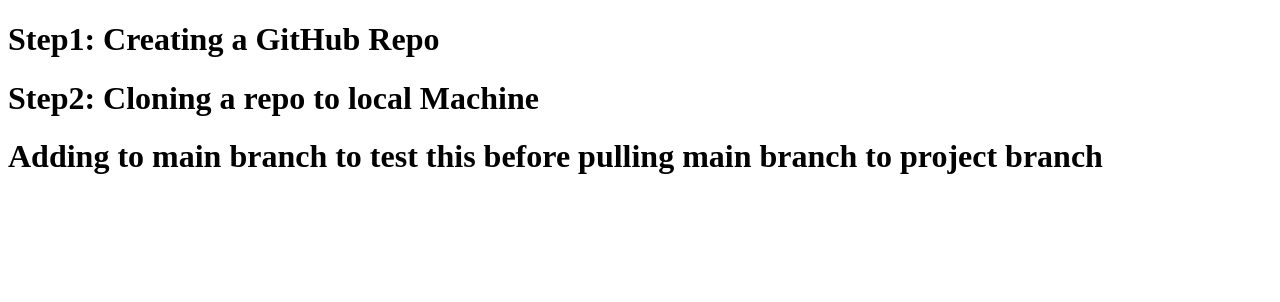
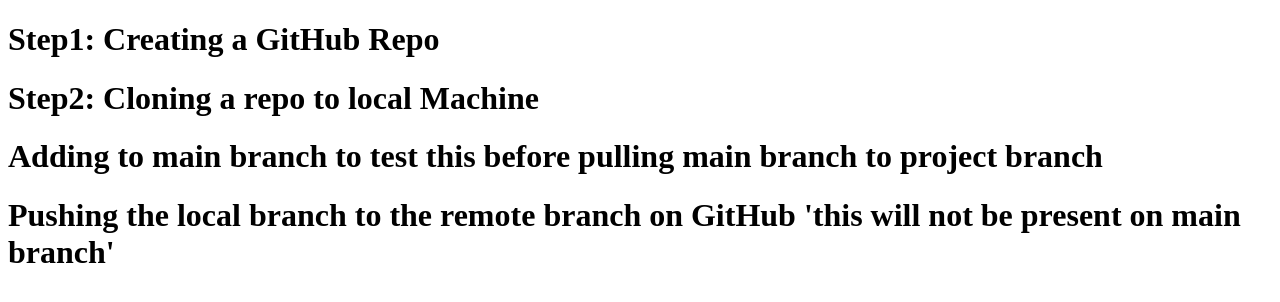
Before and after one commit to jdhova/115-project-1, a plain HTML site: page index.html in a window 1280 px wide. Drawn offline with Linux system fonts and the light colour scheme.

Commit message:
pusing from local project-branch to remote project-branch

```diff
--- a/index.html
+++ b/index.html
@@ -10,5 +10,6 @@
     <h1>Step1: Creating a GitHub Repo</h1>
     <h1>Step2: Cloning a repo to local Machine</h1>
     <h1>Adding to main branch to test this before pulling main branch to project branch</h1>
+    <h1>Pushing the local <project-branch> branch to the remote <project-branch> branch on GitHub 'this will not be present on main branch'</h1>
 </body>
 </html>
```
